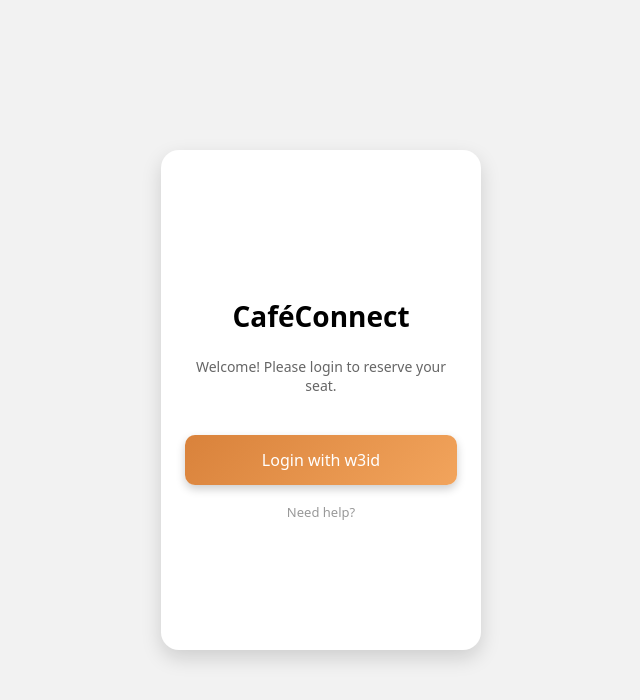
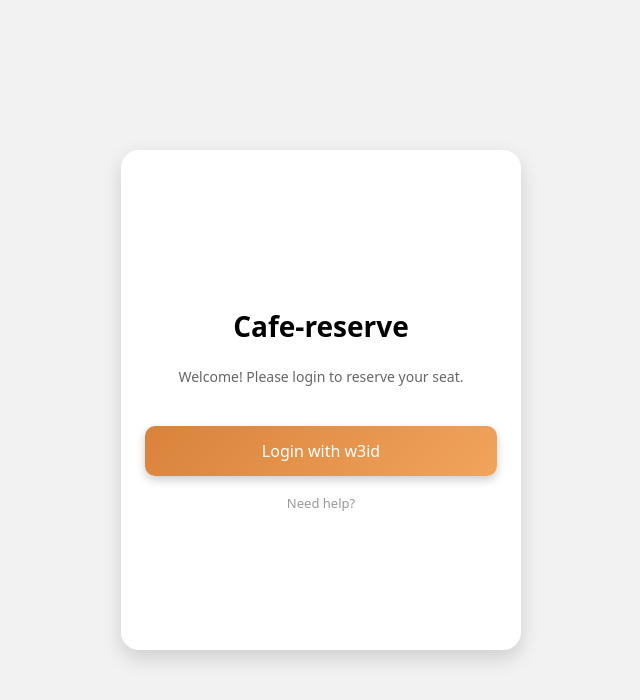
Before and after one commit to Amogh5678/Cafeteria, a React (Vite) app in the folder frontend/: page / in a window 1280 px wide. Shown: the top 700 px of the page, without its empty margins (319-959 px from the left). Built offline with nearby package versions, Linux system fonts and the light colour scheme; no server answers.

Commit message:
name and style change

```diff
--- a/frontend/src/App.jsx
+++ b/frontend/src/App.jsx
@@ -39,7 +39,7 @@
     <div className="login-card">
       {!user ? (
         <>
-          <h1 className="login-title">CaféConnect</h1>
+          <h1 className="login-title">Cafe-reserve</h1>
 
           <p className="login-subtitle">
             Welcome! Please login to reserve your seat.
--- a/frontend/src/index.css
+++ b/frontend/src/index.css
@@ -17,7 +17,7 @@
 
 /* -------- Login Card -------- */
 .login-card {
-  width: 320px;
+  width: 400px;
   height: 500px;
   background: #ffffff;
   border-radius: 18px;
```
